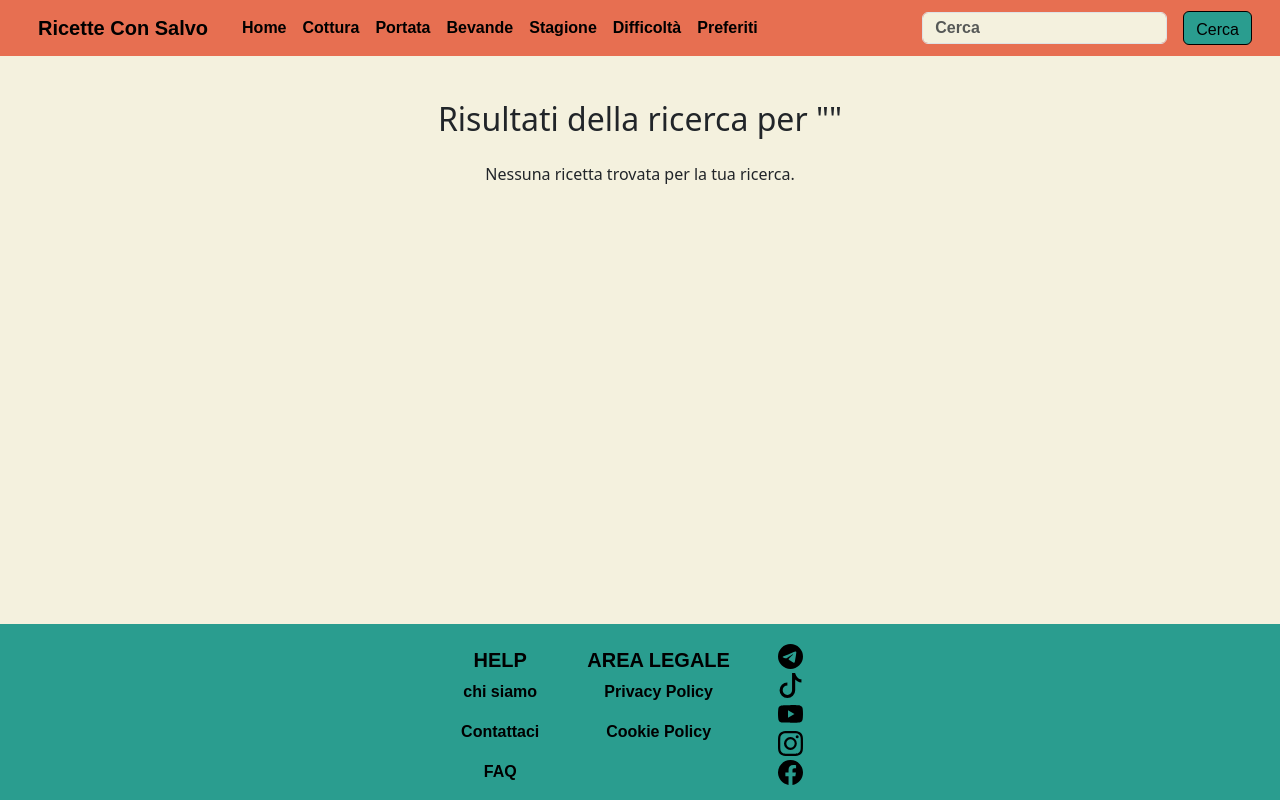
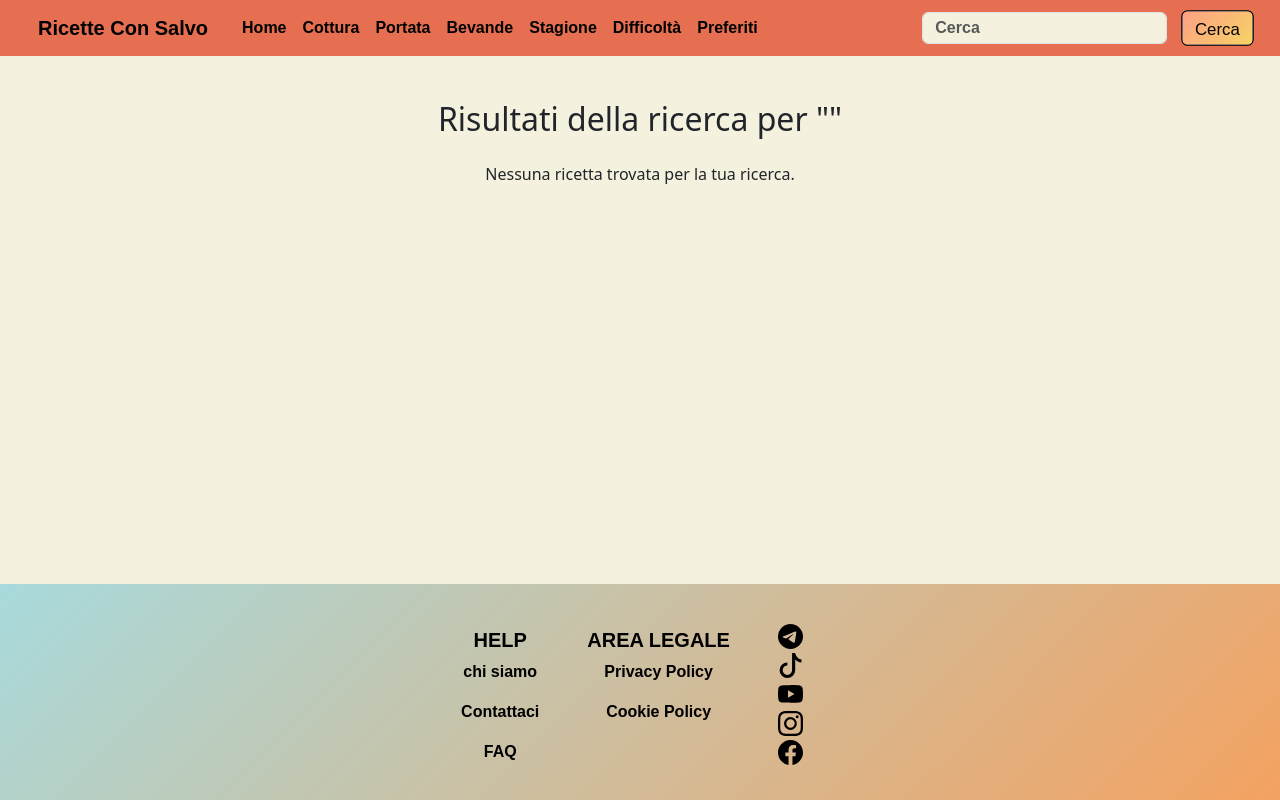
Before and after one commit to Salvatore-12/my-recipe-frontend, a React (Create React App) app: page /risultati-perNome in a window 1280 px wide. In both pictures the pointer is over the button "Cerca". Built offline with nearby package versions, Linux system fonts and the light colour scheme.

Commit message:
piccolo fix sullo stile del buttone cerca dellla navbar e sul footer

```diff
--- a/src/App.css
+++ b/src/App.css
@@ -28,10 +28,12 @@ html, body {
 .FooterContainer {
   display: flex;
   justify-content:center;
-  background-color:#2a9d8f;
+  background:linear-gradient(135deg, #a8dadc 0%, #f4a261 100%);
   color:black;
   text-align: center;
   width: 100%;
+  padding: 20px 0;
+  font-weight: bold;
 }
 .FooterNav{
 font-family: Arial, Helvetica, sans-serif;
@@ -184,7 +186,7 @@ height: 20%;
 }
 
 .customButton.btn {
-  background-color: #2a9d8f;
+  background-color: linear-gradient(135deg, #f6d365 0%, #fda085 100%);
   color: black;
   border-color: black;
   height: 32px;
@@ -192,14 +194,13 @@ height: 20%;
   text-align: center;
 }
 
-/* Rimuove l'effetto hover e cambia lo sfondo al colore bianco */
 .customButton.btn:hover,
 .customButton.btn:focus,
 .customButton.btn:active {
-  background-color: #f4f1de;
-  color: black;
-  border-color: black;
-  box-shadow: none;
+  background: linear-gradient(135deg, #fda085 0%, #f6d365 100%);
+  transform: scale(1.05);
+  color: white;
+  box-shadow: 0 4px 15px rgba(0,0,0,0.2);
   cursor: pointer;
 }
 
```
